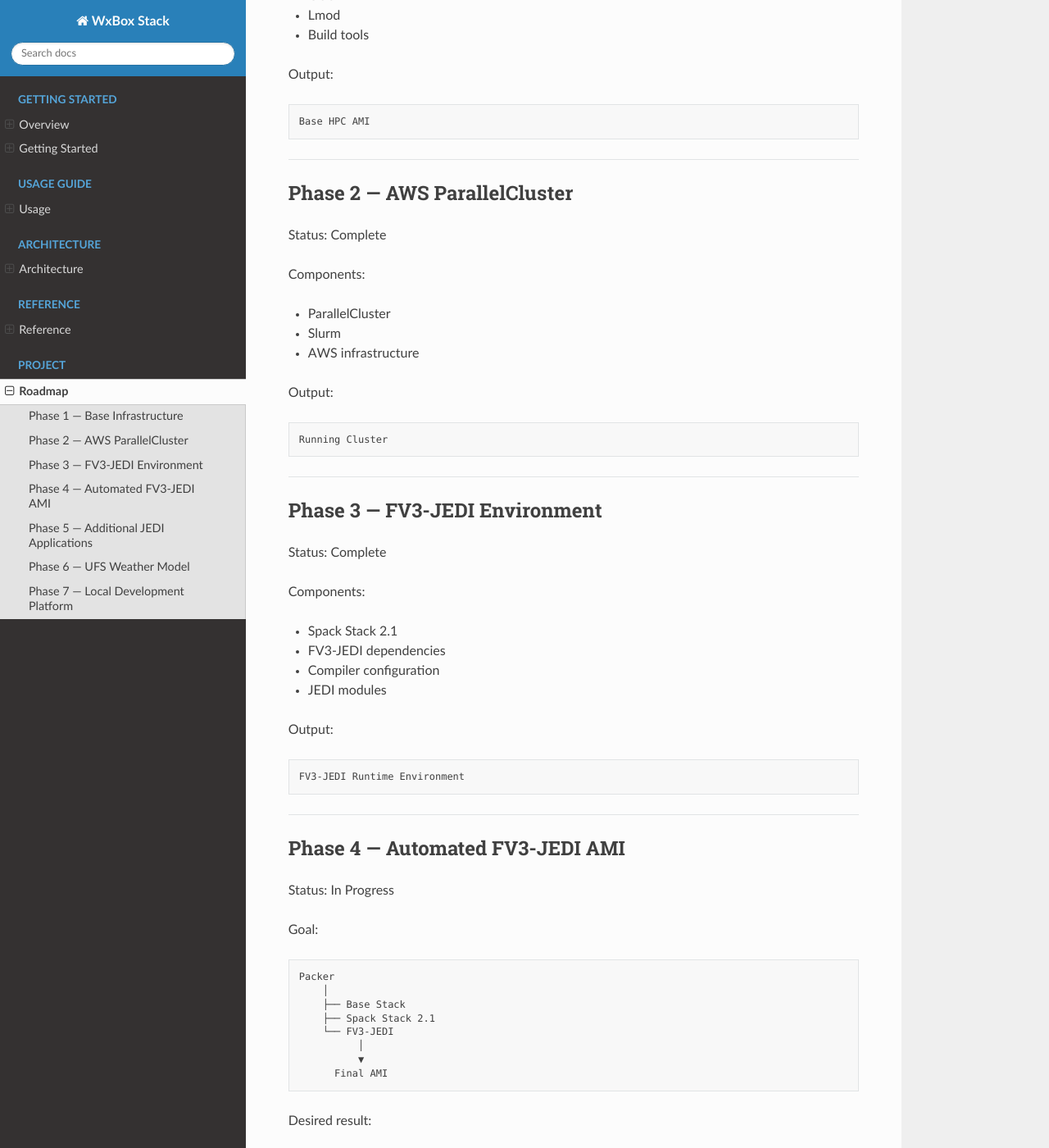
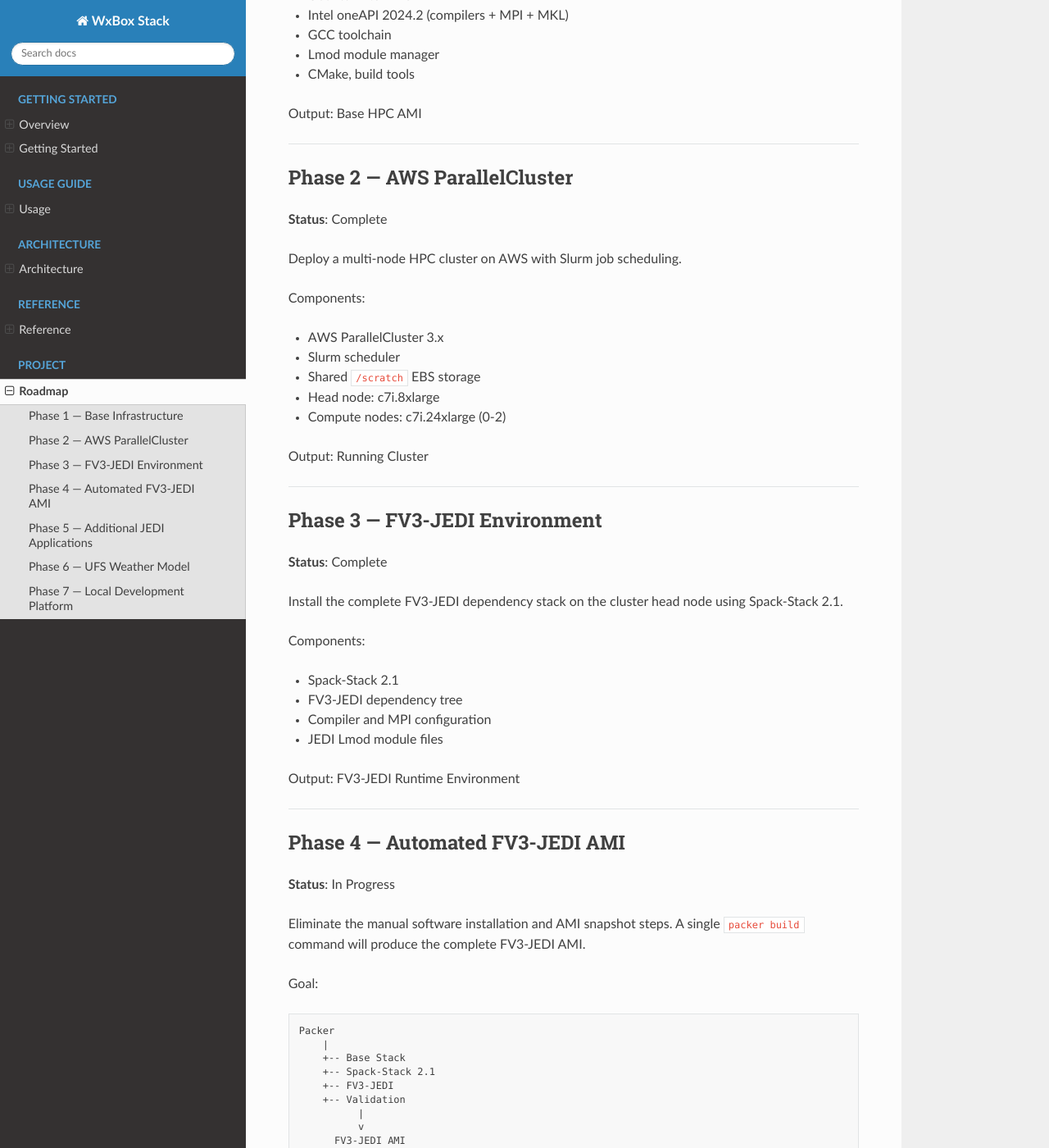
Before and after one commit to jongmantari/wxbox_stack, a Sphinx documentation site: the page built from docs/roadmap.md, in a window 1280 px wide and 1400 px high, scrolled down 425 px. Shown: the whole window at 82% size. Built offline with Sphinx 7.4.7 and the Read the Docs theme 3.1.0, drawn with Linux system fonts in a browser that asks for light colours; some of the changed text lies outside the part shown.

Commit message:
Enrich existing docs and add .gitignore for build output
- Expanded architecture.md with component version table and AMI strategy
section. - Updated usage.md with a complete workflow timing table and delete-cluster step. - Enriched roadmap.md with component lists and clearer status labels for each phase. - Added .gitignore to exclude docs/_build/ from version control.
TODO: add the 2d-analysis

````diff
--- a/docs/roadmap.md
+++ b/docs/roadmap.md
@@ -2,84 +2,82 @@
 
 ## Phase 1 — Base Infrastructure
 
-Status: Complete
+**Status**: Complete
+
+Build a repeatable base HPC AMI via Packer containing the compiler toolchain, MPI, and module system.
 
 Components:
 
-- Packer
-- Ubuntu
-- Intel oneAPI
-- Intel MPI
-- GCC
-- Lmod
-- Build tools
+- Packer automation
+- Ubuntu 22.04 LTS
+- Intel oneAPI 2024.2 (compilers + MPI + MKL)
+- GCC toolchain
+- Lmod module manager
+- CMake, build tools
 
-Output:
-
-```text
-Base HPC AMI
-```
+Output: Base HPC AMI
 
 ---
 
 ## Phase 2 — AWS ParallelCluster
 
-Status: Complete
+**Status**: Complete
+
+Deploy a multi-node HPC cluster on AWS with Slurm job scheduling.
 
 Components:
 
-- ParallelCluster
-- Slurm
-- AWS infrastructure
+- AWS ParallelCluster 3.x
+- Slurm scheduler
+- Shared `/scratch` EBS storage
+- Head node: c7i.8xlarge
+- Compute nodes: c7i.24xlarge (0-2)
 
-Output:
-
-```text
-Running Cluster
-```
+Output: Running Cluster
 
 ---
 
 ## Phase 3 — FV3-JEDI Environment
 
-Status: Complete
+**Status**: Complete
+
+Install the complete FV3-JEDI dependency stack on the cluster head node using Spack-Stack 2.1.
 
 Components:
 
-- Spack Stack 2.1
-- FV3-JEDI dependencies
-- Compiler configuration
-- JEDI modules
+- Spack-Stack 2.1
+- FV3-JEDI dependency tree
+- Compiler and MPI configuration
+- JEDI Lmod module files
 
-Output:
-
-```text
-FV3-JEDI Runtime Environment
-```
+Output: FV3-JEDI Runtime Environment
 
 ---
 
 ## Phase 4 — Automated FV3-JEDI AMI
 
-Status: In Progress
+**Status**: In Progress
+
+Eliminate the manual software installation and AMI snapshot steps. A single `packer build` command will produce the complete FV3-JEDI AMI.
 
 Goal:
 
 ```text
 Packer
-    │
-    ├── Base Stack
-    ├── Spack Stack 2.1
-    └── FV3-JEDI
-          │
-          ▼
-      Final AMI
+    |
+    +-- Base Stack
+    +-- Spack-Stack 2.1
+    +-- FV3-JEDI
+    +-- Validation
+          |
+          v
+      FV3-JEDI AMI
 ```
 
-Desired result:
+Desired outcome:
 
-- No manual software installation
-- No manual AMI snapshot process
+- No manual software installation on cluster head node
+- No manual `aws ec2 create-image` step
 
 Single command:
 
@@ -91,7 +89,11 @@
 
 ## Phase 5 — Additional JEDI Applications
 
-Planned:
+**Status**: Planned
+
+Extend the stack to support additional JEDI applications on the same cluster infrastructure.
+
+Planned applications:
 
 - MPAS-JEDI
 - SOCA
@@ -100,30 +102,37 @@
 
 ## Phase 6 — UFS Weather Model
 
-Planned:
+**Status**: Planned
+
+Add a build environment for the Unified Forecast System (UFS) Weather Model.
+
+Planned components:
 
 - UFS build environment
-- Regression testing
-- Development platform
+- Regression testing suite
+- UFS development platform
 
 ---
 
 ## Phase 7 — Local Development Platform
 
-Target:
+**Status**: Planned
+
+Enable local development workflows using WSL on developer workstations, reducing AWS dependency for day-to-day development.
+
+Target environment:
 
 ```text
 WSL
-    │
-    ├── Intel oneAPI
-    ├── Lmod
-    ├── Spack Stack
-    └── FV3-JEDI
+  |
+  +-- Intel oneAPI
+  +-- Lmod
+  +-- Spack-Stack
+  +-- FV3-JEDI
 ```
 
-Purpose:
+Use cases:
 
-- Local development
-- Compiler testing
-- Spack validation
-- Reduced AWS dependency
+- Local compiler testing
+- Spack environment validation
+- Development without AWS access
````
Also changed, not shown: docs/architecture.md (+71 -48 lines), docs/usage.md (+72 -13 lines), 1 other file.
